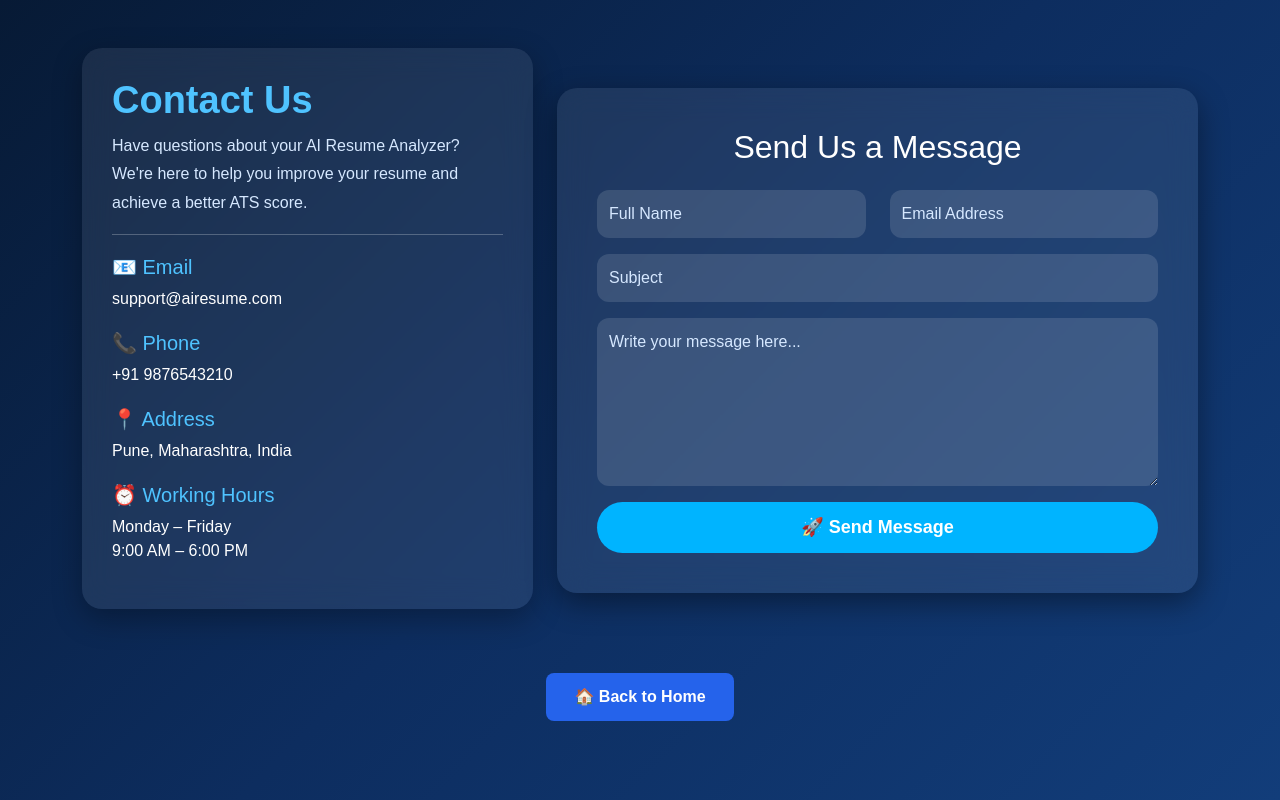
After one commit to snehal-cpu/AIResumeAnalyzer, a PHP site: page /contact.php in a window 1280 px wide. The commit adds this page. Run offline with PHP 8.4, Linux system fonts and the light colour scheme.

Commit message:
Added new files

```diff
--- /dev/null
+++ b/contact.php
@@ -0,0 +1,197 @@
+<!DOCTYPE html>
+<html lang="en">
+<head>
+<meta charset="UTF-8">
+<meta name="viewport" content="width=device-width, initial-scale=1.0">
+<title>Contact Us | AI Resume Analyzer</title>
+
+<link href="https://cdn.jsdelivr.net/npm/bootstrap@5.3.3/dist/css/bootstrap.min.css" rel="stylesheet">
+
+<style>
+
+body{
+    background:linear-gradient(135deg,#071a35,#0d2d5f,#123d7a);
+    min-height:100vh;
+    font-family:'Poppins',sans-serif;
+}
+
+.contact-card{
+    background:rgba(255,255,255,0.08);
+    backdrop-filter:blur(15px);
+    border-radius:20px;
+    padding:40px;
+    color:white;
+    box-shadow:0 10px 30px rgba(0,0,0,.4);
+}
+
+.title{
+    font-size:38px;
+    font-weight:bold;
+    color:#4fc3ff;
+}
+
+.subtitle{
+    color:#d6e8ff;
+    line-height:1.8;
+}
+
+.info-box{
+    background:rgba(255,255,255,.08);
+    backdrop-filter:blur(15px);
+    border-radius:20px;
+    padding:30px;
+    color:white;
+    height:100%;
+    box-shadow:0 10px 30px rgba(0,0,0,.3);
+}
+
+.form-control{
+    background:rgba(255,255,255,.12);
+    border:none;
+    color:white;
+    border-radius:12px;
+    padding:12px;
+}
+
+.form-control::placeholder{
+    color:#d6e8ff;
+}
+
+.form-control:focus{
+    background:rgba(255,255,255,.18);
+    color:white;
+    border:1px solid #4fc3ff;
+    box-shadow:none;
+}
+
+.btn-send{
+    background:#00b4ff;
+    color:white;
+    border:none;
+    border-radius:30px;
+    padding:12px;
+    font-size:18px;
+    font-weight:600;
+    transition:.3s;
+}
+
+.btn-send:hover{
+    background:#0088cc;
+}
+
+h5{
+    color:#4fc3ff;
+    margin-top:20px;
+}
+
+.home-btn{
+    display:inline-block;
+    margin-top:40px;
+    background:#2563eb;
+    color:white;
+    text-decoration:none;
+    padding:12px 28px;
+    border-radius:8px;
+    font-weight:600;
+    transition:0.3s;
+}
+
+.home-btn:hover{
+    background:#1d4ed8;
+    color:white;
+}
+
+</style>
+
+</head>
+
+<body>
+
+<div class="container py-5">
+
+<div class="row align-items-center">
+
+<div class="col-lg-5 mb-4">
+
+<div class="info-box">
+
+<h2 class="title">Contact Us</h2>
+
+<p class="subtitle">
+Have questions about your AI Resume Analyzer?
+We're here to help you improve your resume and achieve a better ATS score.
+</p>
+
+<hr class="text-light">
+
+<h5>📧 Email</h5>
+<p>support@airesume.com</p>
+
+<h5>📞 Phone</h5>
+<p>+91 9876543210</p>
+
+<h5>📍 Address</h5>
+<p>Pune, Maharashtra, India</p>
+
+<h5>⏰ Working Hours</h5>
+<p>Monday – Friday<br>9:00 AM – 6:00 PM</p>
+
+</div>
+
+</div>
+
+<div class="col-lg-7">
+
+<div class="contact-card">
+
+<h2 class="text-center mb-4">
+Send Us a Message
+</h2>
+
+<form method="POST">
+
+<div class="row">
+
+<div class="col-md-6 mb-3">
+<input type="text" class="form-control" name="name" placeholder="Full Name" required>
+</div>
+
+<div class="col-md-6 mb-3">
+<input type="email" class="form-control" name="email" placeholder="Email Address" required>
+</div>
+
+</div>
+
+<div class="mb-3">
+<input type="text" class="form-control" name="subject" placeholder="Subject" required>
+</div>
+
+<div class="mb-3">
+<textarea class="form-control" rows="6" name="message" placeholder="Write your message here..." required></textarea>
+</div>
+
+<div class="d-grid">
+<button type="submit" class="btn btn-send">
+🚀 Send Message
+</button>
+</div>
+
+</form>
+
+</div>
+
+</div>
+
+</div>
+
+<!-- Back Button -->
+<div class="text-center">
+    <a href="index.php" class="home-btn">
+        🏠 Back to Home
+    </a>
+</div>
+
+</div>
+
+</body>
+</html>
--- a/index.php
+++ b/index.php
@@ -30,7 +30,7 @@ AI Resume Analyzer
 
 <li><a href="#about">About</a></li>
 
-<li><a href="#contact">Contact</a></li>
+<li><a href="contact.php">Contact</a></li>
 
 <li>
 
```
